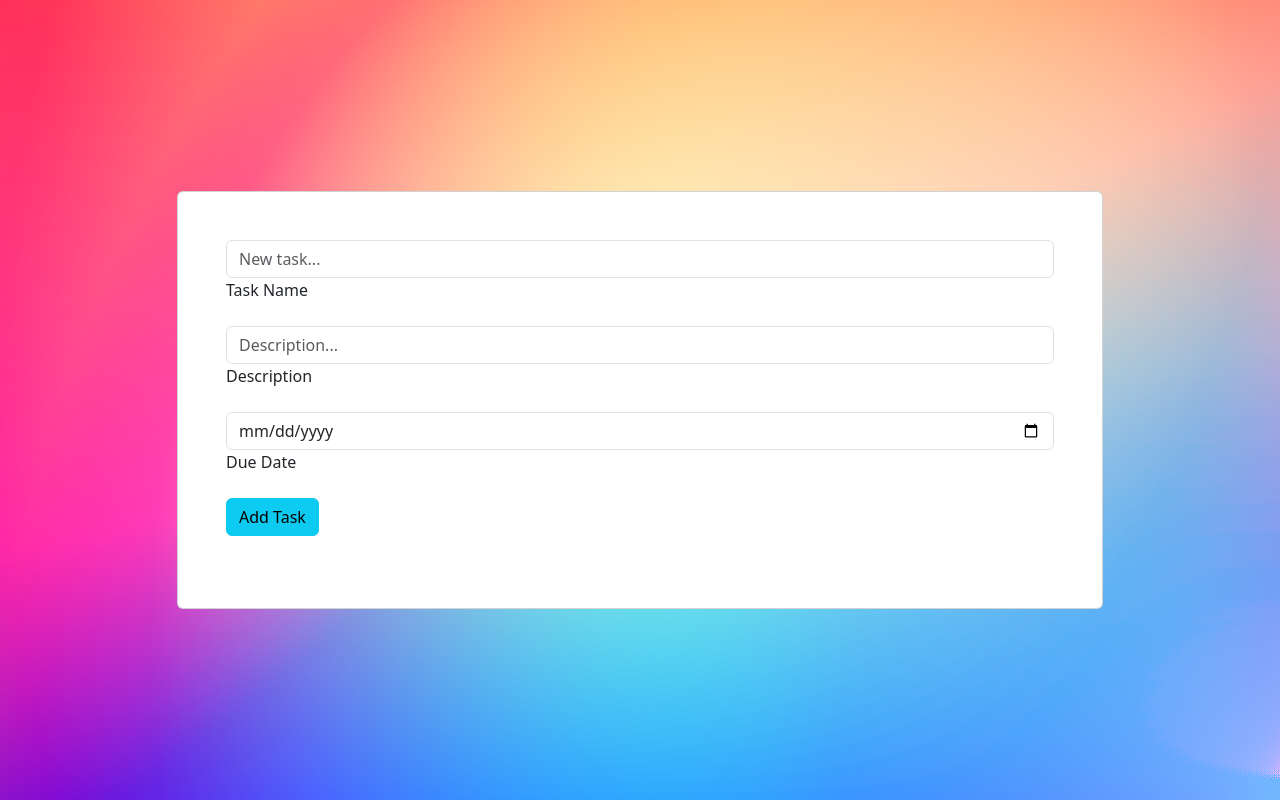
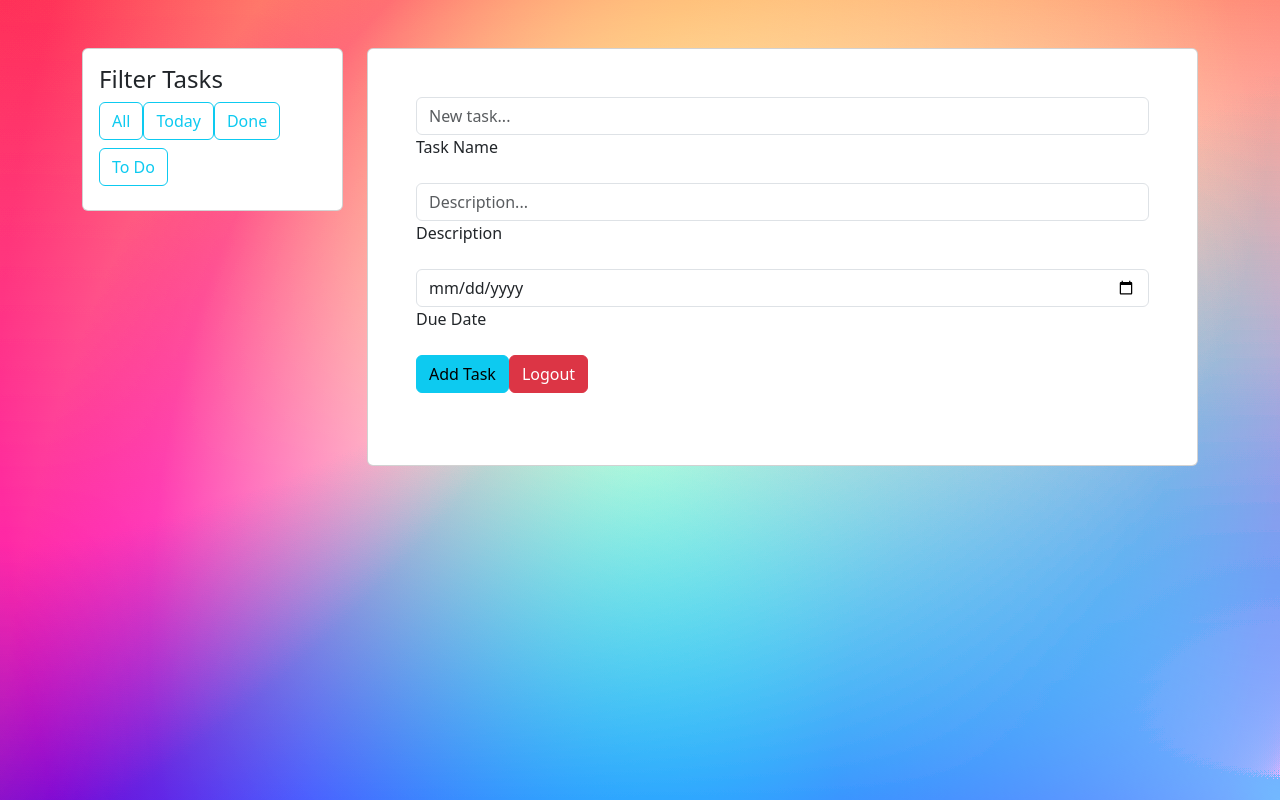
Before and after one commit to ABDULLAH-SHAKER/Task-mangement, a Next.js app in the folder next-mengment/: page /Home in a window 1280 px wide. Built offline with nearby package versions, Linux system fonts and the light colour scheme.

Commit message:
Edit Home page

```diff
--- a/next-mengment/app/Home/page.js
+++ b/next-mengment/app/Home/page.js
@@ -1,12 +1,30 @@
 'use client';
-import { useState } from 'react';
+import { useState, useEffect } from 'react';
 import './page.css';
+import { useRouter } from 'next/navigation';
+import { Router } from 'next/router';
 
 function TaskManager() {
   const [tasks, setTasks] = useState([]);
   const [newTask, setNewTask] = useState("");
   const [taskDescription, setTaskDescription] = useState("");
   const [taskDate, setTaskDate] = useState("");
+  const [filter, setFilter] = useState("all");
+  const handleSubmit = (e) => {
+    e.preventDefault();
+    router.push('/signup');
+  };
+
+  useEffect(() => {
+    const storedTasks = localStorage.getItem('tasks');
+    if (storedTasks) {
+      setTasks(JSON.parse(storedTasks));
+    }
+  }, []);
+
+  useEffect(() => {
+    localStorage.setItem('tasks', JSON.stringify(tasks));
+  }, [tasks]);
 
   const handleTaskChange = (e) => setNewTask(e.target.value);
   const handleDescriptionChange = (e) => setTaskDescription(e.target.value);
@@ -33,11 +51,43 @@ function TaskManager() {
     setTasks(updatedTasks);
   };
 
+  const filteredTasks = tasks.filter((task) => {
+    if (filter === "today") {
+      const today = new Date().toISOString().split("T")[0];
+      return task.date === today;
+    } else if (filter === "completed") {
+      return task.completed;
+    } else if (filter === "incomplete") {
+      return !task.completed;
+    }
+    return true;
+  });
+
   return (
     <section className="vh-100 gradient-custom">
       <div className="container py-5 h-100">
-        <div className="row d-flex justify-content-center align-items-center h-100">
-          <div className="col col-xl-10">
+        <div className="row d-flex justify-content-center align-items-start h-100">
+          <div className="col-md-3">
+            <div className="card">
+              <div className="card-body">
+                <h4>Filter Tasks</h4>
+                <button className="btn btn-outline-info btn-block mb-2" onClick={() => setFilter("all")}>
+                  All
+                </button>
+                <button className="btn btn-outline-info btn-block mb-2" onClick={() => setFilter("today")}>
+                  Today
+                </button>
+                <button className="btn btn-outline-info btn-block mb-2" onClick={() => setFilter("completed")}>
+                  Done
+                </button>
+                <button className="btn btn-outline-info btn-block mb-2" onClick={() => setFilter("incomplete")}>
+                  To Do
+                </button>
+              </div>
+            </div>
+          </div>
+
+          <div className="col-md-9">
             <div className="card">
               <div className="card-body p-5">
                 <form className="mb-4" onSubmit={handleFormSubmit}>
@@ -82,15 +132,17 @@ function TaskManager() {
                     </label>
                   </div>
 
-                  <button
-                    type="submit"
-                    className="btn btn-info btn-block"
-                  >
+                  <button type="submit" className="btn btn-info btn-block">
                     Add Task
                   </button>
+                  <button onSubmit={handleSubmit} className="btn btn-danger">
+                    Logout
+                    </button>
+
                 </form>
+
                 <ul className="list-group mb-0">
-                  {tasks.map((task, index) => (
+                  {filteredTasks.map((task, index) => (
                     <li
                       key={index}
                       className="list-group-item d-flex flex-column align-items-start border-0 mb-2 rounded"
@@ -104,9 +156,9 @@ function TaskManager() {
                           onChange={() => toggleTaskCompletion(index)}
                           aria-label="..."
                         />
+
                         <strong>{task.completed ? <s>{task.text}</s> : task.text}</strong>
                       </div>
-
                       <small className="text-muted">
                         <span><b>Due:</b> {task.date}</span><br />
                         <span><b>Description:</b> {task.description}</span>
--- a/next-mengment/app/page.js
+++ b/next-mengment/app/page.js
@@ -1,6 +1,5 @@
 import Image from "next/image";
 import styles from "./page.module.css";
-import signup from "./signup/page";
 
 export default function Home() {
   return (
```
Also changed, not shown: next-mengment/app/signup/page.js (+5 -43 lines), 2 other files (tests, documents, lock files or other folders).
